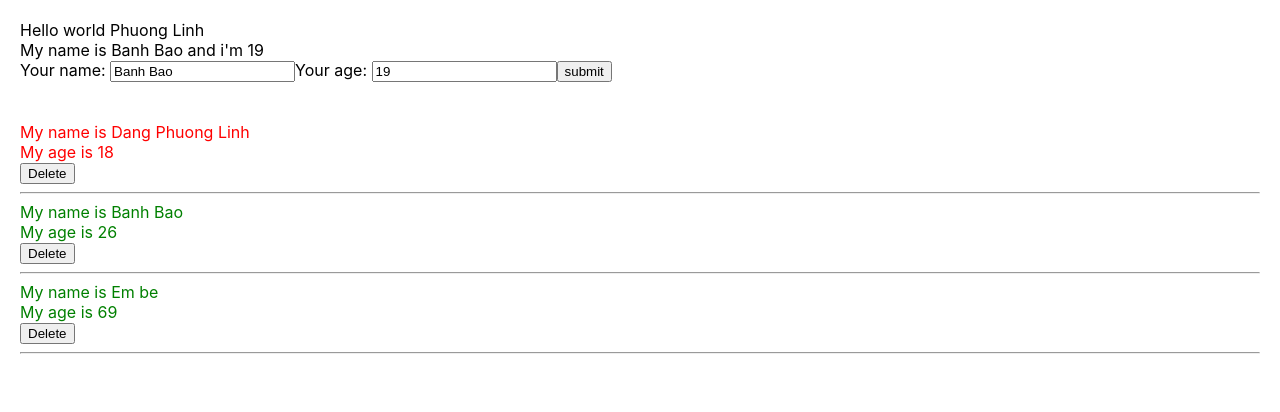
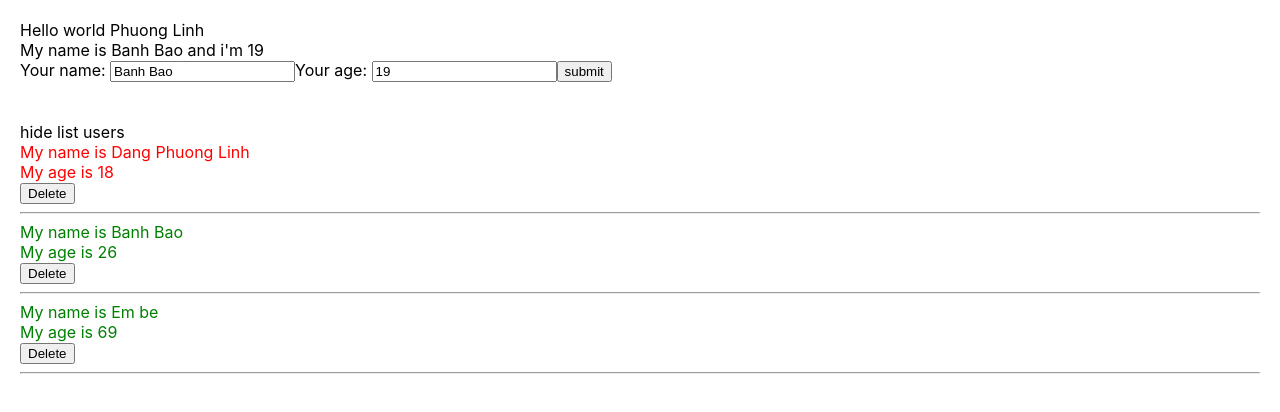
Before and after one commit to Dang-phuong-linh/test-demo-react, a React (Create React App) app: page / in a window 1280 px wide. Shown: the top 412 px of the page. Built offline with nearby package versions, Linux system fonts and the light colour scheme.

Commit message:
useState

```diff
--- a/src/components/DisplayInfo.js
+++ b/src/components/DisplayInfo.js
@@ -1,4 +1,4 @@
-import React from "react";
+import React, { useState } from "react";
 import "./DisplayInfo.scss";
 // import logo from "./../logo.svg";
 
@@ -47,9 +47,23 @@ import "./DisplayInfo.scss";
 const DisplayInfo = (props) => {
   const { listUsers } = props;
 
+  const [isShowHideListUser, setShowHideListUser] = useState(true);
+  // this.state = {
+  //   isShowHideListUser: true,
+  // };
+
+  const handleShowHideListUser = () => {
+    // alert("click me");
+    setShowHideListUser(!isShowHideListUser);
+  };
   return (
     <div className="display-info-container">
-      {true && (
+      <div>
+        <span onClick={() => handleShowHideListUser()}>
+          {isShowHideListUser === true ? "hide list users" : "show list user"}
+        </span>
+      </div>
+      {isShowHideListUser && (
         <>
           {listUsers.map((user, index) => {
             console.log(user);
```
